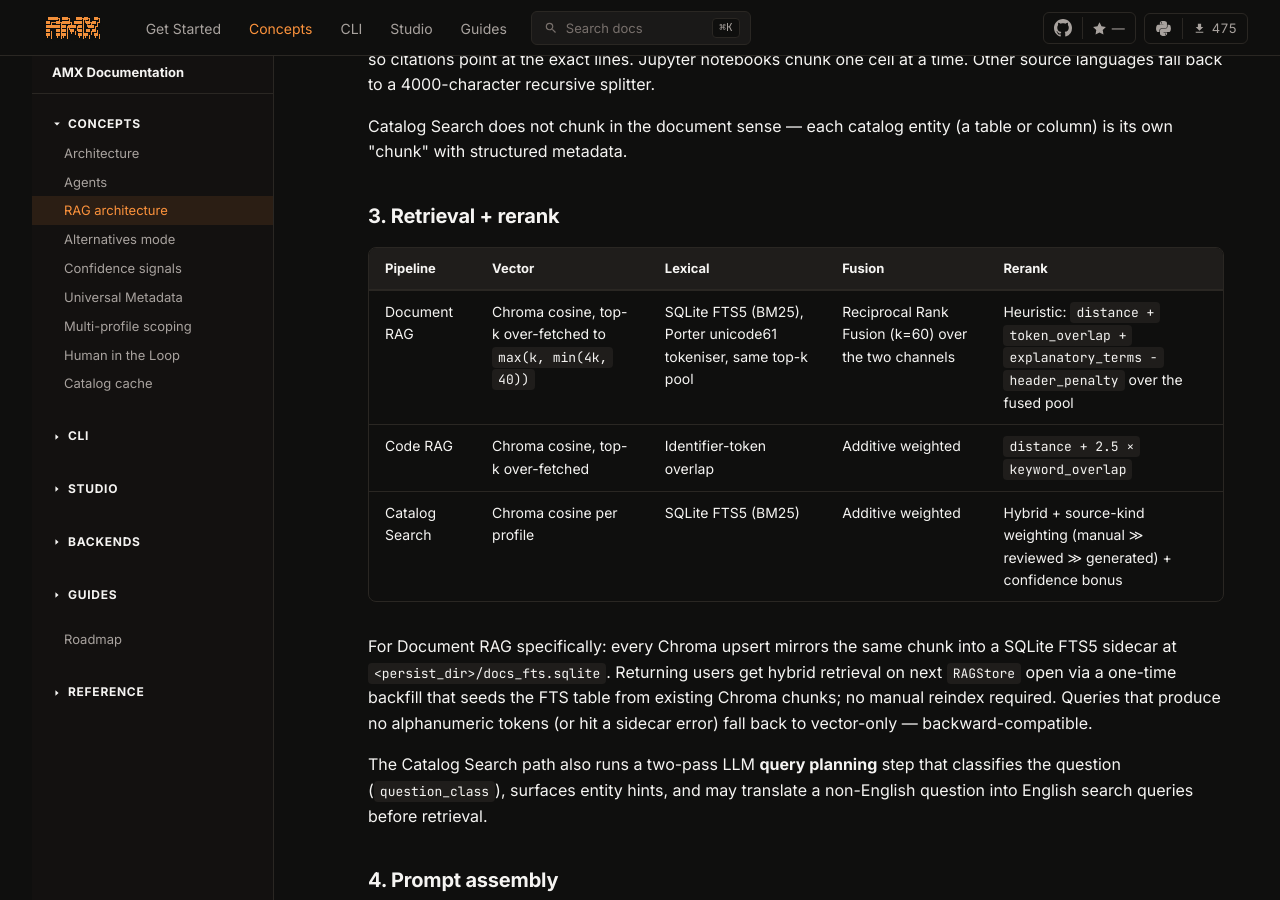
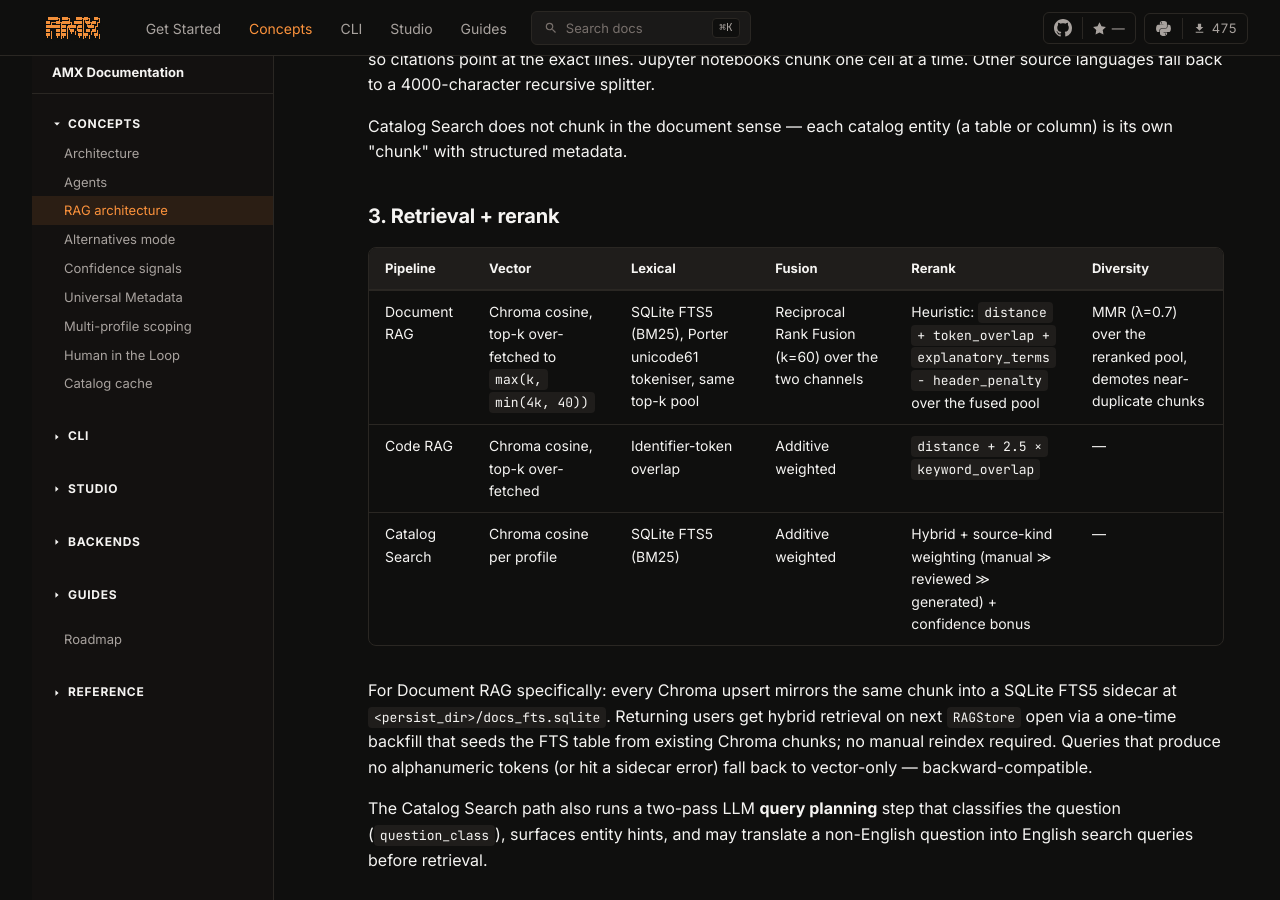
Before and after one commit to omeryasirkucuk/amx-docs, an MkDocs documentation site: the page built from docs/concepts/rag-architecture.md, in a window 1280 px wide and 900 px high, scrolled down 2151 px. Built offline with MkDocs 1.6.1 and Material for MkDocs 9.7.7, drawn with Linux system fonts in a browser that asks for light colours; comment, search, counter and statistics services are not loaded.

Commit message:
docs(concepts): document MMR diversity in Document RAG (PR-I / F2.5) (#40)
PR-461 added Maximal Marginal Relevance after the heuristic rerank
in Document RAG. MMR (λ=0.7) trades off relevance against
similarity-to-selected on cached chunk embeddings, surfacing
diverse documents rather than near-duplicate chunks of the same
one.

Update the retrieval-stack table with a new "Diversity" column.
Code RAG and Catalog Search don't apply MMR today; left blank
rather than asserting future behaviour.

mkdocs build --strict clean.

Co-authored-by: omeryasirkucuk <omeryasirkucuk@users.noreply.github.com>

```diff
--- a/docs/concepts/rag-architecture.md
+++ b/docs/concepts/rag-architecture.md
@@ -92,11 +92,11 @@
 
 ### 3. Retrieval + rerank
 
-| Pipeline | Vector | Lexical | Fusion | Rerank |
-| --- | --- | --- | --- | --- |
-| Document RAG | Chroma cosine, top-k over-fetched to `max(k, min(4k, 40))` | SQLite FTS5 (BM25), Porter unicode61 tokeniser, same top-k pool | Reciprocal Rank Fusion (k=60) over the two channels | Heuristic: `distance + token_overlap + explanatory_terms − header_penalty` over the fused pool |
-| Code RAG | Chroma cosine, top-k over-fetched | Identifier-token overlap | Additive weighted | `distance + 2.5 × keyword_overlap` |
-| Catalog Search | Chroma cosine per profile | SQLite FTS5 (BM25) | Additive weighted | Hybrid + source-kind weighting (manual ≫ reviewed ≫ generated) + confidence bonus |
+| Pipeline | Vector | Lexical | Fusion | Rerank | Diversity |
+| --- | --- | --- | --- | --- | --- |
+| Document RAG | Chroma cosine, top-k over-fetched to `max(k, min(4k, 40))` | SQLite FTS5 (BM25), Porter unicode61 tokeniser, same top-k pool | Reciprocal Rank Fusion (k=60) over the two channels | Heuristic: `distance + token_overlap + explanatory_terms − header_penalty` over the fused pool | MMR (λ=0.7) over the reranked pool, demotes near-duplicate chunks |
+| Code RAG | Chroma cosine, top-k over-fetched | Identifier-token overlap | Additive weighted | `distance + 2.5 × keyword_overlap` | — |
+| Catalog Search | Chroma cosine per profile | SQLite FTS5 (BM25) | Additive weighted | Hybrid + source-kind weighting (manual ≫ reviewed ≫ generated) + confidence bonus | — |
 
 For Document RAG specifically: every Chroma upsert mirrors the same
 chunk into a SQLite FTS5 sidecar at
```
